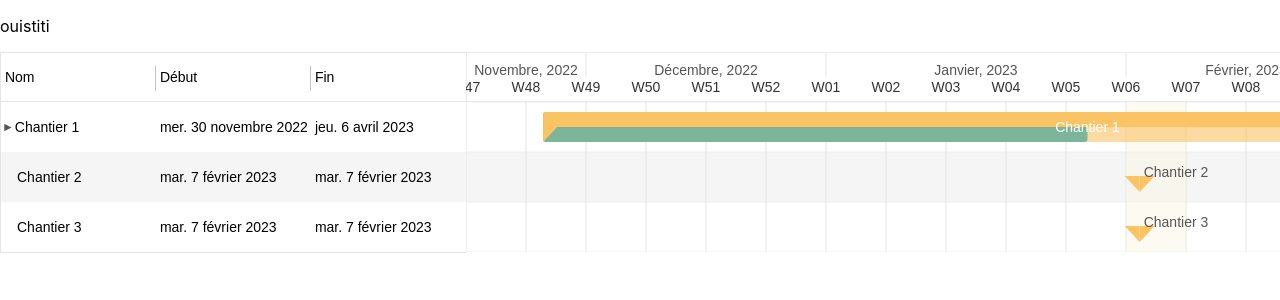
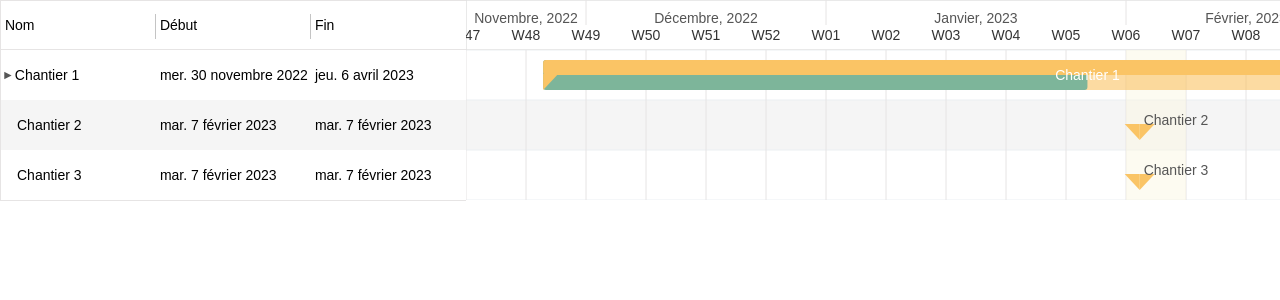
Before and after one commit to hugoschellinger/react-gantt, a React (Create React App) app: page / in a window 1280 px wide. Shown: the top 300 px of the page. Built offline with nearby package versions, Linux system fonts and the light colour scheme.

Commit message:
doc des fonctions

```diff
--- a/src/components/gantt/gantt.tsx
+++ b/src/components/gantt/gantt.tsx
@@ -12,7 +12,14 @@ interface GanttProps extends Omit<EventOption,"onExpanderClick">,DisplayOption {
 export interface ITaskProps extends Omit<ITask, "hideChildren"> {}
 
 export default function Gantt(props: GanttProps): JSX.Element {
+
+  /**
+   * True quand les tacks sont bien configuré
+   */
   const [isMounted, setIsMounted] = useState(false);
+  /**
+   * Liste des id de tous les projets qui ont les task enfant caché
+   */
   const [hiddenProjectId, setHiddenProjectId] = useState<string[]>([]);
 
   useEffect(() => {
@@ -23,6 +30,9 @@ export default function Gantt(props: GanttProps): JSX.Element {
     setIsMounted(true);
   }, [props]);
 
+  /**
+   * @param {ITask} i Task sur laquelle on veut ouvrir ou fermer les tasks enfant
+   */
   const onExpanderClick = useCallback(
     (i: ITask) => {
       if (hiddenProjectId.includes(i.id)) {
@@ -34,6 +44,10 @@ export default function Gantt(props: GanttProps): JSX.Element {
     [hiddenProjectId]
   );
 
+  /**
+   * Transforme les tasks recu en props en tasks lisible par la librairie
+   * @returns {ITask[]}
+   */
   function castITasksToTasks(): ITask[] {
     let tasksArray: ITask[] = [];
 
@@ -53,6 +67,11 @@ export default function Gantt(props: GanttProps): JSX.Element {
     return tasksArray;
   }
 
+  /**
+   * Appelé lorsque la props configureFromTaskChildren est true, elle change la date de départ,de fin et la progression selon les tasks enfant
+   * @param {ITask} task Task parent que l'on doit configurer
+   * @returns {ITask} Retourne la task parent modifié
+   */
   function configureFromChildren(task: ITask): ITask {
     let bestStartDate: Date | null = null;
     let bestEndDate: Date | null = null;
@@ -88,6 +107,13 @@ export default function Gantt(props: GanttProps): JSX.Element {
     };
   }
 
+  /**
+   * Transforme des task enfants pour qu'elle soit lisible par la librairie
+   * @param {ITask} task Task à ajouter
+   * @param {number} index Index de la task dans la liste d'enfant de son parent
+   * @param {ITask} parentTask Task parent de la task à ajouter
+   * @param {Task[]} tasksArray Retourne la liste des tasks que la librairie va lire pour afficher le gantt
+   */
   function flatTaskChildren(
     task: ITask,
     index: number,
@@ -109,6 +135,11 @@ export default function Gantt(props: GanttProps): JSX.Element {
     }
   }
 
+  /**
+   *
+   * @param {ITask} task Task a vérifier
+   * @returns {ITask} Retourne la task vérifié et modifié si il le fallait
+   */
   function verifyTypeTask(task: ITask): ITask {
     if (task.tasks !== undefined && task.tasks.length) {
       if (task.type !== "project") {
@@ -123,6 +154,9 @@ export default function Gantt(props: GanttProps): JSX.Element {
     return task;
   }
 
+  /**
+   * Affichage de du gantt
+   */
   const gantt = useCallback(
     () => (
       <GanttApp
@@ -141,7 +175,6 @@ export default function Gantt(props: GanttProps): JSX.Element {
 
   return (
     <>
-      <p>ouistiti</p>
       {gantt()}
     </>
   );
```
